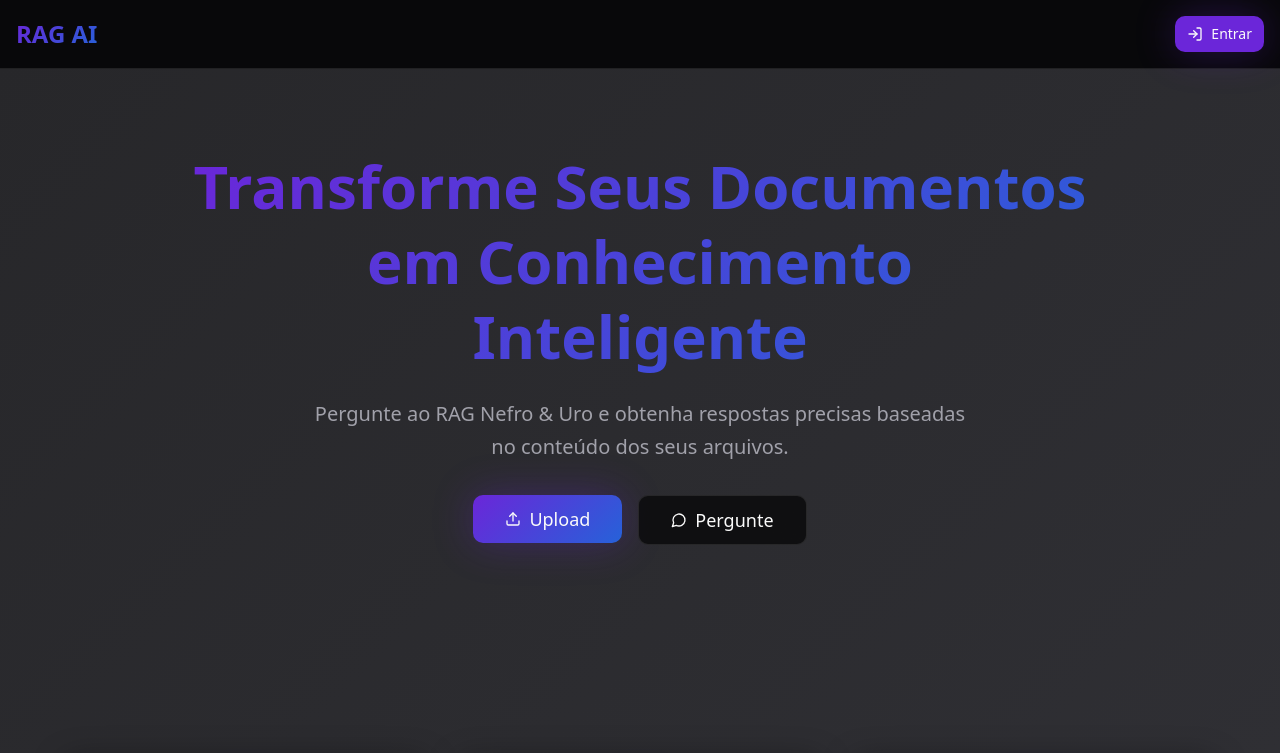
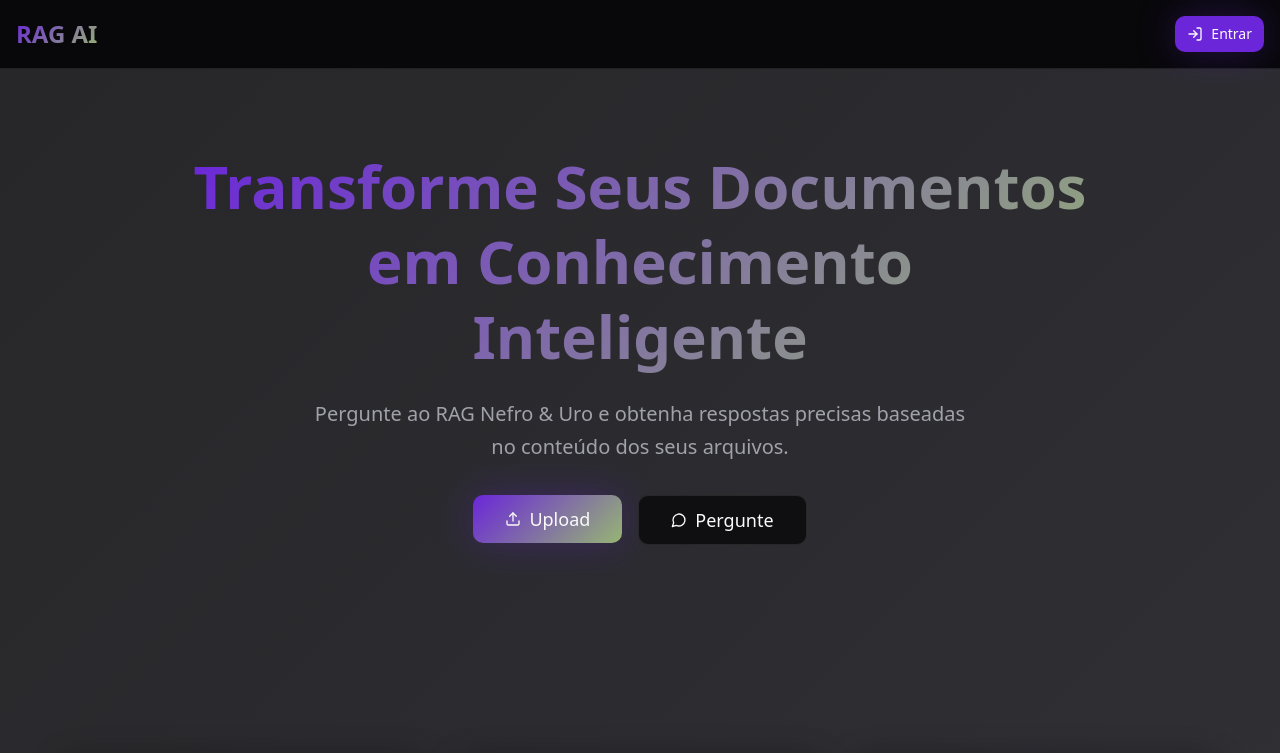
Before and after one commit to melissapontes/file-q-and-a, a React (Vite) app: page / in a window 1280 px wide. Shown: the top 753 px of the page. Built offline with nearby package versions, Linux system fonts and the light colour scheme; the HTML template or start-up script is replaced by a standard one.

Commit message:
Refactor: Change blue tones to green

```diff
--- a/src/index.css
+++ b/src/index.css
@@ -39,9 +39,9 @@ All colors MUST be HSL.
     --radius: 0.75rem;
 
     /* AI-themed gradients and colors */
-    --gradient-primary: linear-gradient(135deg, hsl(263 70% 50%), hsl(220 70% 50%));
+    --gradient-primary: linear-gradient(135deg, hsl(263 70% 50%), hsl(88 31% 58%));
     --gradient-secondary: linear-gradient(135deg, hsl(240 3.7% 15.9%), hsl(240 5% 20%));
-    --gradient-accent: linear-gradient(90deg, hsl(263 70% 50% / 0.1), hsl(220 70% 50% / 0.1));
+    --gradient-accent: linear-gradient(90deg, hsl(263 70% 50% / 0.1), hsl(88 31% 58% / 0.1));
 
     /* Glass effect */
     --glass-bg: hsl(240 10% 3.9% / 0.8);
```
